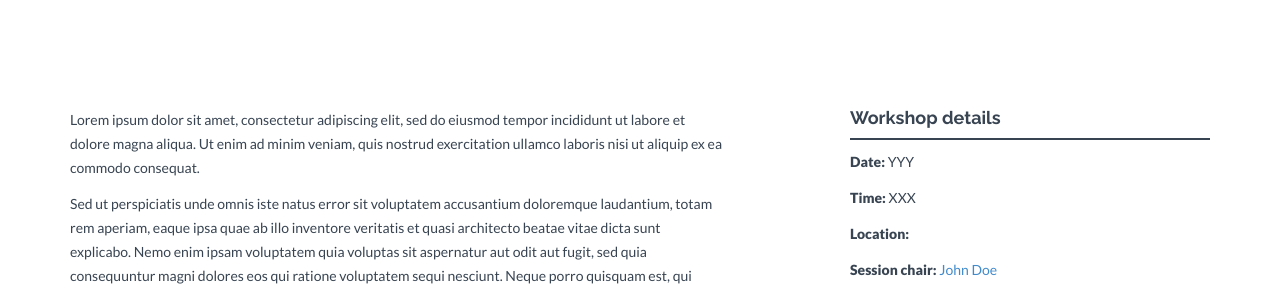
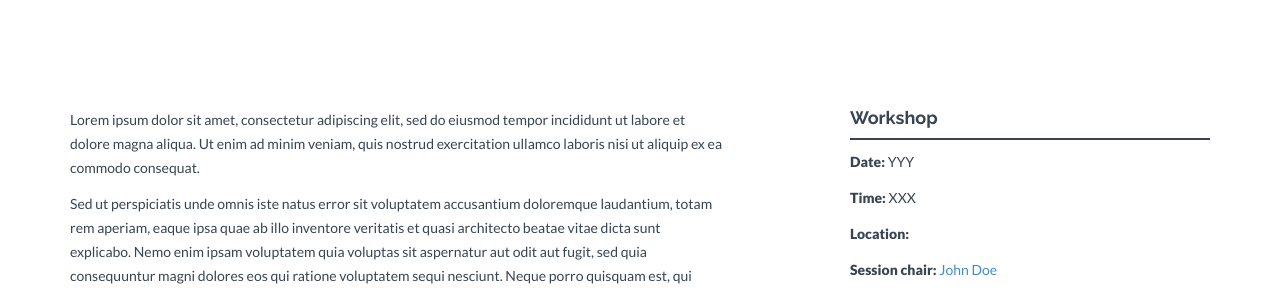
Before and after one commit to yohell/neic-2017, a Jekyll site: the page built from _workshops/example5.md, in a window 1280 px wide and 921 px high. Shown: the part 198-490 px from the top of the window. Built offline with Jekyll 4.4.1, drawn with Linux system fonts in a browser that asks for light colours; nearby versions of some CDN libraries.

Commit message:
minor edit

```diff
--- a/_includes/workshop.html
+++ b/_includes/workshop.html
@@ -7,7 +7,7 @@
 
         <div class="col-lg-4 col-lg-offset-1">
             <div class="spacing"></div>
-            <h4>Workshop details</h4>
+            <h4>Workshop</h4>
             <div class="hline"></div>
             <p><b>Date:</b> YYY</p>
             <p><b>Time:</b> XXX</p>
```
